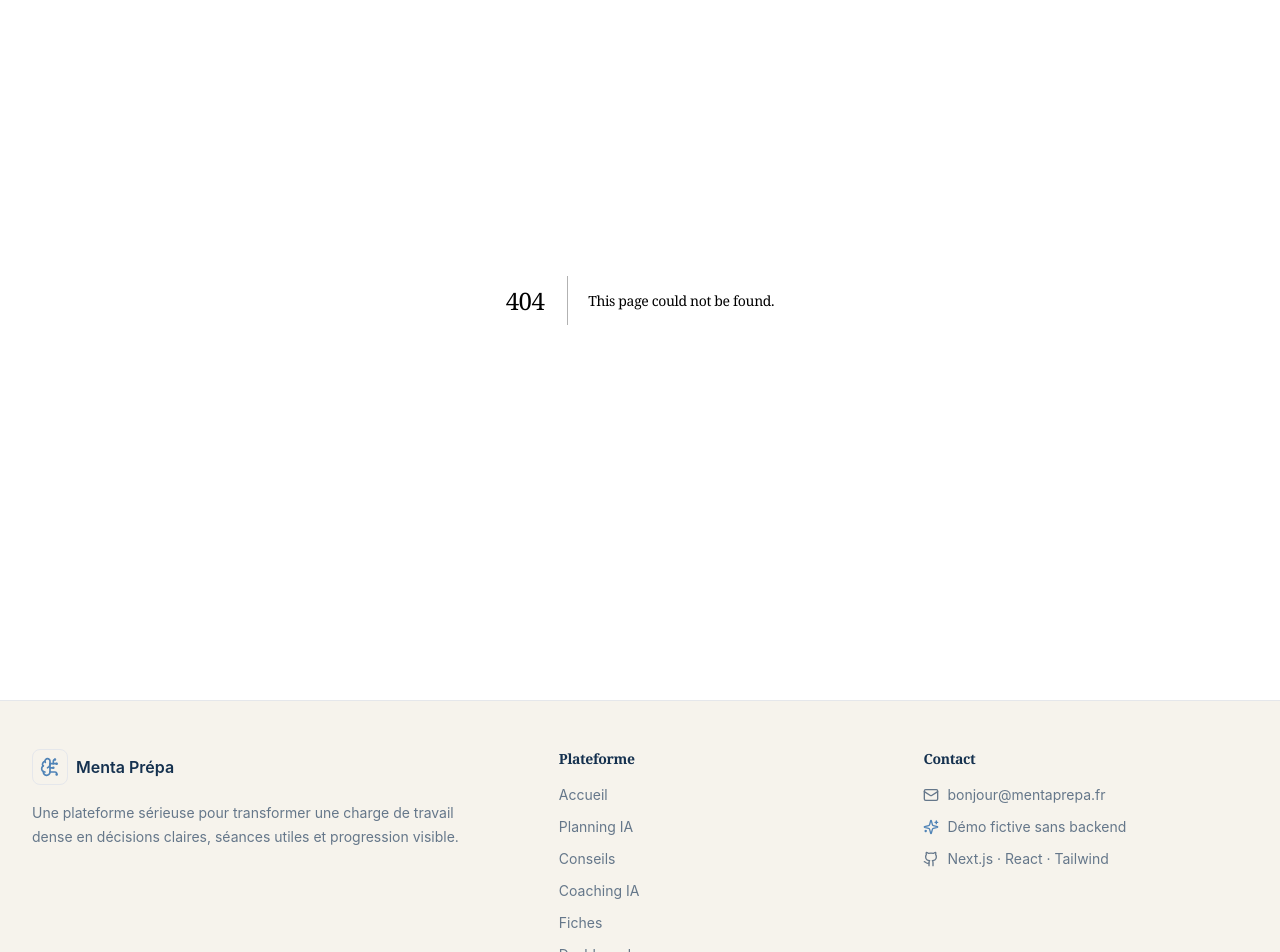
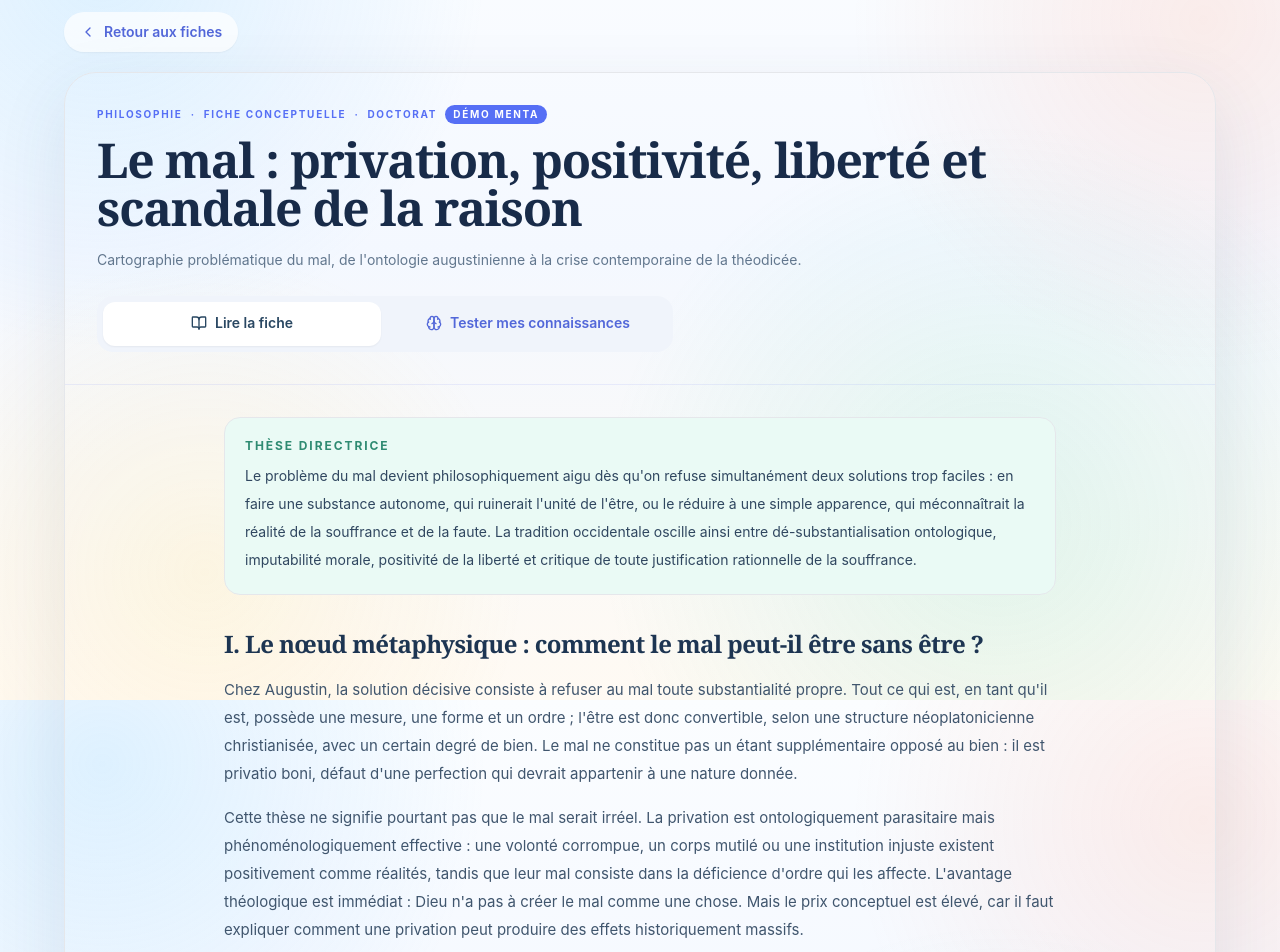
Before and after one commit to kevo13-web/Menta-Prepa-, a Next.js app: page /fiches/mal in a window 1280 px wide. Before the commit this address had no page. Shown: the part 100-1052 px from the top of the page. Built offline with nearby package versions, Linux system fonts and the light colour scheme.

Commit message:
Ajoute la fiche du mal et son quiz hors Focus

```diff
--- /dev/null
+++ b/app/fiches/mal/page.tsx
@@ -0,0 +1,84 @@
+"use client";
+
+import { ActiveRecallQuiz } from "@/components/ActiveRecallQuiz";
+import { evilDemoSheet } from "@/data/evilStudy";
+import { BookOpen, Brain, ChevronLeft } from "lucide-react";
+import Link from "next/link";
+import { useState } from "react";
+
+export default function EvilStudyPage() {
+  const [mode, setMode] = useState<"read" | "quiz">("read");
+
+  return (
+    <section className="min-h-screen px-4 pb-20 pt-28 sm:px-6 lg:px-8">
+      <div className="mx-auto max-w-6xl">
+        <Link href="/fiches" className="inline-flex min-h-10 items-center gap-2 rounded-full bg-white/70 px-4 text-sm font-semibold text-[#5267d9] shadow-sm backdrop-blur-xl">
+          <ChevronLeft className="h-4 w-4" /> Retour aux fiches
+        </Link>
+
+        <div className="mt-5 overflow-hidden rounded-[2rem] border border-[#566ff5]/12 bg-white/82 shadow-[0_24px_70px_rgba(45,67,110,.10)] backdrop-blur-2xl">
+          <div className="border-b border-[#566ff5]/10 p-6 sm:p-8">
+            <div className="flex flex-wrap items-center gap-2 text-[10px] font-bold uppercase tracking-[0.17em] text-[#566ff5]">
+              <span>Philosophie</span><span>·</span><span>Fiche conceptuelle</span><span>·</span><span>Doctorat</span>
+              <span className="rounded-full bg-[#566ff5] px-2 py-0.5 text-white">Démo Menta</span>
+            </div>
+            <h1 className="mt-3 display-serif max-w-4xl text-4xl font-semibold leading-tight text-[#182b49] sm:text-5xl">{evilDemoSheet.title}</h1>
+            <p className="mt-4 max-w-3xl text-sm leading-6 text-[#62778e]">{evilDemoSheet.subtitle}</p>
+
+            <div className="mt-6 grid max-w-xl grid-cols-2 gap-2 rounded-2xl bg-[#f0f4fb] p-1.5">
+              <button type="button" onClick={() => setMode("read")} className={`min-h-11 rounded-xl px-4 text-sm font-semibold transition ${mode === "read" ? "bg-white text-[#294762] shadow-sm" : "text-[#6d8195]"}`}>
+                <span className="inline-flex items-center gap-2"><BookOpen className="h-4 w-4" /> Lire la fiche</span>
+              </button>
+              <button type="button" onClick={() => setMode("quiz")} className={`min-h-11 rounded-xl px-4 text-sm font-semibold transition ${mode === "quiz" ? "bg-[#566ff5] text-white shadow-sm" : "text-[#5267d9]"}`}>
+                <span className="inline-flex items-center gap-2"><Brain className="h-4 w-4" /> Tester mes connaissances</span>
+              </button>
+            </div>
+          </div>
+
+          {mode === "quiz" && evilDemoSheet.quiz ? (
+            <div className="min-h-[650px] p-6 sm:p-8">
+              <div className="mx-auto h-[640px] max-w-3xl">
+                <ActiveRecallQuiz questions={evilDemoSheet.quiz} title={evilDemoSheet.title} />
+              </div>
+            </div>
+          ) : (
+            <article className="mx-auto max-w-4xl p-6 text-[#304760] sm:p-8">
+              <div className="mb-8 rounded-2xl border border-[#58d6b1]/22 bg-[#eafaf5] p-5">
+                <div className="mb-2 text-xs font-bold uppercase tracking-[0.16em] text-[#2f8b72]">Thèse directrice</div>
+                <p className="text-sm leading-7">{evilDemoSheet.thesis}</p>
+              </div>
+
+              {evilDemoSheet.sections?.map((section) => (
+                <section key={section.title} className="mb-9">
+                  <h2 className="display-serif text-2xl font-semibold leading-snug text-[#1d3552]">{section.title}</h2>
+                  <div className="mt-4 space-y-4">
+                    {section.paragraphs.map((paragraph) => <p key={paragraph.slice(0, 80)} className="text-[15px] leading-7 text-[#40566e]">{paragraph}</p>)}
+                  </div>
+                  {section.points ? (
+                    <ul className="mt-5 space-y-2 rounded-2xl bg-[#f7f9fd] p-5 text-sm leading-6 text-[#4d6076]">
+                      {section.points.map((point) => <li key={point} className="flex gap-2"><span className="mt-1 text-[#566ff5]">◆</span><span>{point}</span></li>)}
+                    </ul>
+                  ) : null}
+                  {section.reference ? <p className="mt-3 text-xs italic leading-5 text-[#8190a1]">Références : {section.reference}</p> : null}
+                </section>
+              ))}
+
+              {evilDemoSheet.distinctions ? (
+                <section className="mb-8 rounded-2xl border border-[#ffd665]/35 bg-[#fff9e4] p-5">
+                  <h2 className="text-sm font-bold uppercase tracking-[0.16em] text-[#8c7125]">Distinctions à maîtriser</h2>
+                  <ul className="mt-4 space-y-3 text-sm leading-6 text-[#5e5a49]">
+                    {evilDemoSheet.distinctions.map((item) => <li key={item} className="flex gap-2"><span className="text-[#d2a62f]">—</span><span>{item}</span></li>)}
+                  </ul>
+                </section>
+              ) : null}
+
+              <button type="button" onClick={() => setMode("quiz")} className="inline-flex min-h-12 w-full items-center justify-center gap-2 rounded-2xl bg-[#566ff5] px-5 py-3 text-sm font-semibold text-white shadow-sm transition hover:bg-[#465de4]">
+                <Brain className="h-4 w-4" /> Fermer la fiche et lancer le test actif
+              </button>
+            </article>
+          )}
+        </div>
+      </div>
+    </section>
+  );
+}
```
